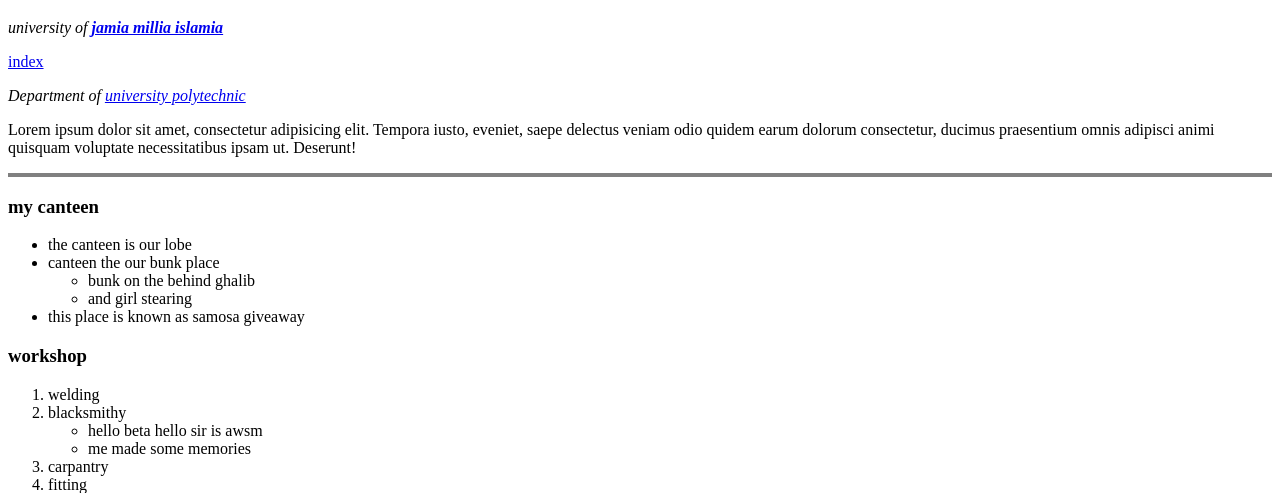
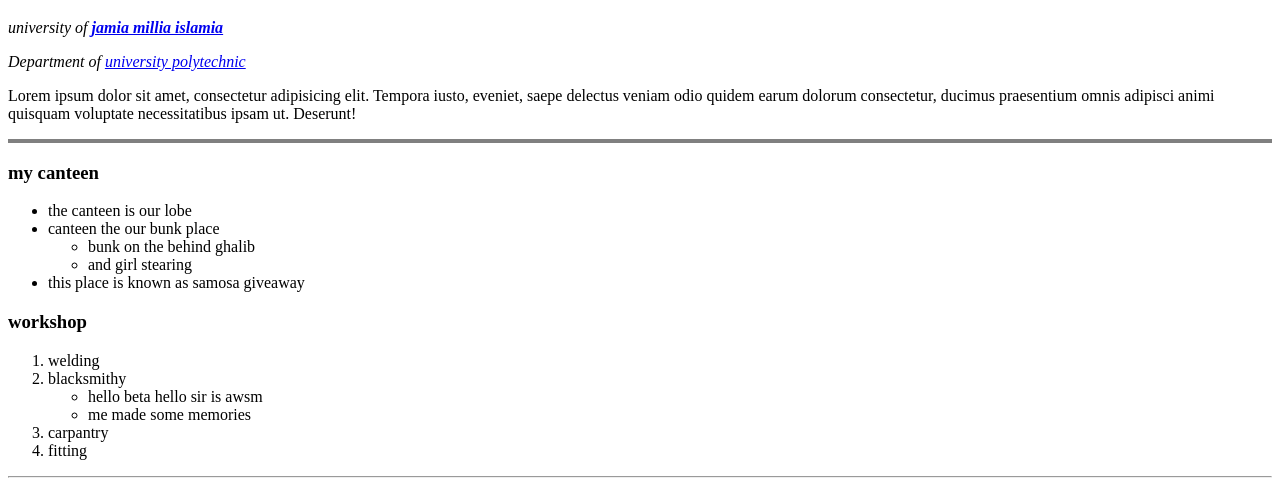
Before and after one commit to Faizanmalik06/coursify, a plain HTML site: page index.html in a window 1280 px wide. Shown: the part 334-827 px from the top of the page. Drawn offline with Linux system fonts and the light colour scheme.

Commit message:
Update index.html

```diff
--- a/index.html
+++ b/index.html
@@ -19,7 +19,6 @@
    <img src="markZ-modified.png" alt="faizan malik"><!--for crop image online go to (crop-circale image)-->
     <h1>&#127931;Faizan malik❤</h1>  <!--u can use unicode imogies  copy paste or use those html code(unicode table browse"-")-->
     <p><em>university of <strong><a href="http://jmicoe.in">jamia millia islamia</a></strong></em></p>
-     <a href="emoji.html">index</a>
     <p> <em>Department of <a href="#"> university polytechnic</a></em></p>
     <p>Lorem ipsum dolor sit amet, consectetur adipisicing elit. Tempora iusto, eveniet, saepe delectus veniam odio quidem earum dolorum consectetur, ducimus praesentium omnis adipisci animi quisquam voluptate necessitatibus ipsam ut. Deserunt!</p>
     <hr size="4" noshade="">
```
